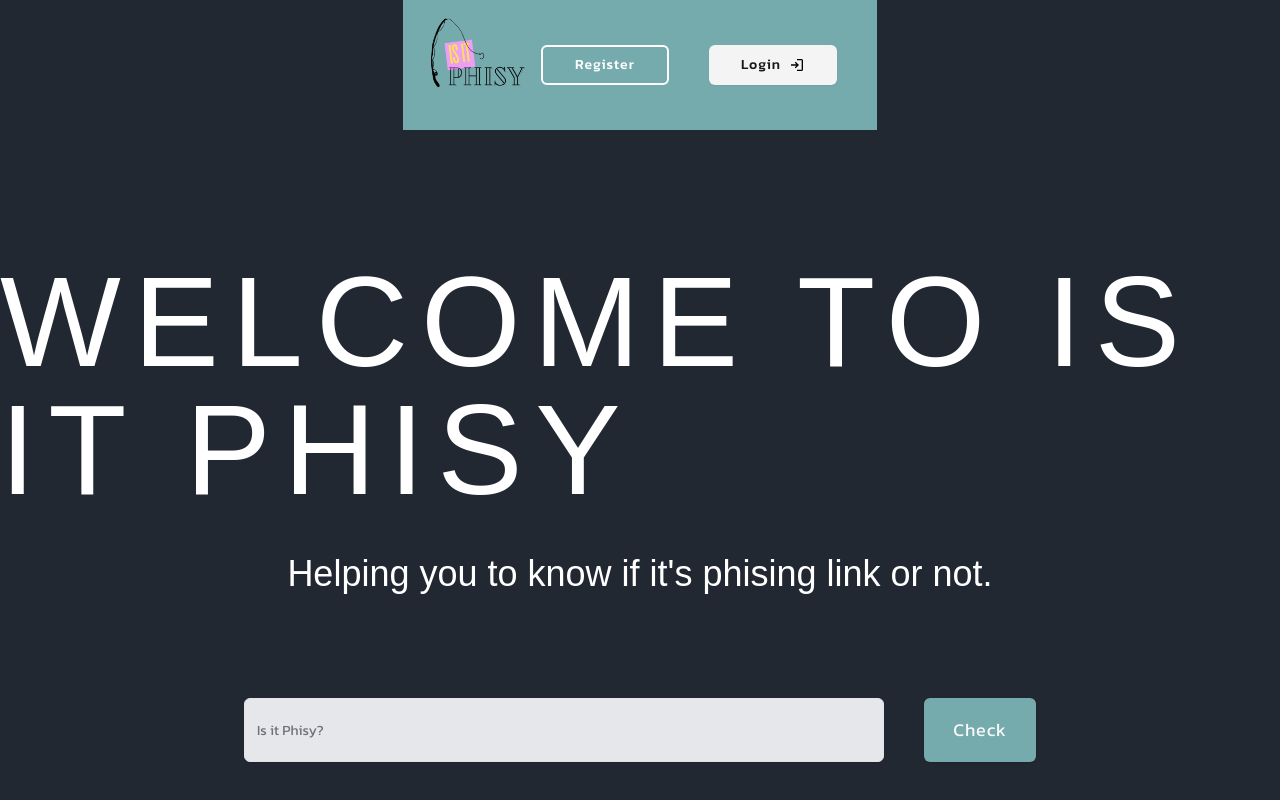
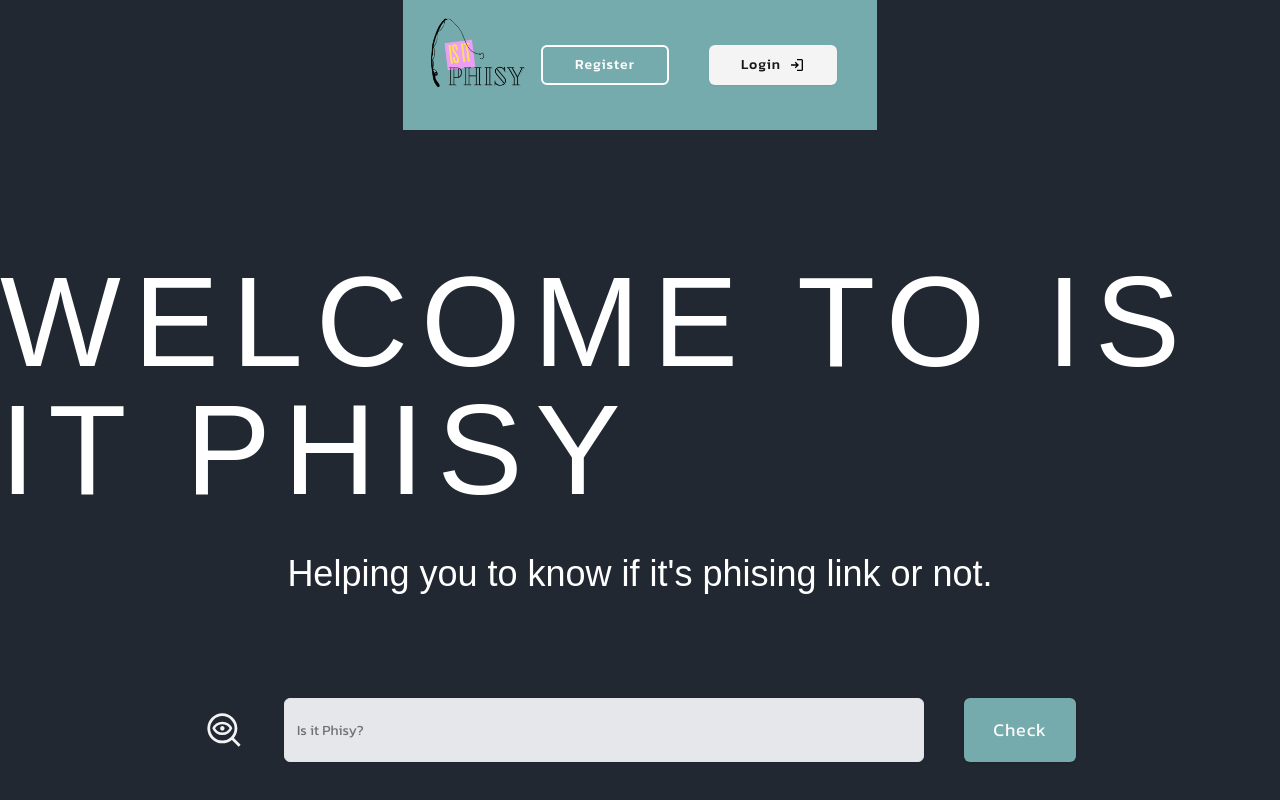
Before and after one commit to alharitz/isitphisy, a Next.js app: page / in a window 1280 px wide. Shown: the top 800 px of the page. Built offline with nearby package versions, Linux system fonts and the light colour scheme; a web font is replaced by a local one.

Commit message:
finish landing

```diff
--- a/src/app/page.tsx
+++ b/src/app/page.tsx
@@ -74,8 +74,18 @@ export default function Home() {
 
                     {/*form*/}
                     <div className="flex w-full justify-center items-center gap-10 mt-16">
-                        <Input type="text" placeholder="Is it Phisy?"  className="bg-gray-200 h-16 w-1/2 text-customDark font-kanit"/>
-                        <Button type="submit" className='bg-customLight h-16 w-28 hover:bg-white hover:text-customLight font-normal tracking-wider text-lg font-kanit'>Check</Button>
+                        <svg xmlns="http://www.w3.org/2000/svg" height="40px" viewBox="0 -960 960 960" width="40px"
+                             fill="#F3F3F3">
+                            <path
+                                d="M440-226.67q122 0 207.67-85.5 85.66-85.5 85.66-207.83 0-122-85.66-207.67Q562-813.33 440-813.33q-122.33 0-207.83 85.66Q146.67-642 146.67-520q0 122.33 85.5 207.83 85.5 85.5 207.83 85.5ZM440-520Zm0 160q-83 0-147.5-44.5T200-520q28-70 92.5-115T440-680q82 0 146.5 45T680-520q-29 71-93.5 115.5T440-360Zm0-60q55 0 101-26.5t72-73.5q-26-46-72-73t-101-27q-56 0-102 27t-72 73q26 47 72 73.5T440-420Zm0-46.67q21.67 0 37.5-15.33 15.83-15.33 15.83-38 0-21.67-15.83-37.5-15.83-15.83-37.5-15.83-22.67 0-38 15.83-15.33 15.83-15.33 37.5 0 22.67 15.33 38 15.33 15.33 38 15.33ZM440-160q-75 0-140.5-28.5t-114-77q-48.5-48.5-77-114T80-520q0-74 28.5-139.5t77-114.5q48.5-49 114-77.5T440-880q74 0 139.5 28.5T694-774q49 49 77.5 114.5T800-520q0 66-22 124.33-22 58.34-61 106l162.33 163-47 46.67-163-162.67q-47.66 39-106 60.84Q505-160 440-160Z"/>
+                        </svg>
+                        <Input type="text" placeholder="Is it Phisy?"
+                               className="bg-gray-200 h-16 w-1/2 text-customDark font-kanit"/>
+                        <Button size='lg' type="submit"
+                                className='bg-customLight h-16 w-28 hover:bg-white hover:text-customLight font-normal tracking-wider text-lg font-kanit'>
+                            Check
+
+                        </Button>
                     </div>
 
                     <p className='text-4xl font-ABeeZee text-white'>
@@ -83,7 +93,9 @@ export default function Home() {
                     </p>
 
                     {/*register*/}
-                    <Button size='lg' variant='ghost' className='border-2 border-customLight text-customLight font-kanit h-12 text-xl hover:bg-customLight hover:border-customLight' onClick={handleRegisterRedirect}>
+                    <Button size='lg' variant='ghost'
+                            className='border-2 border-customLight text-customLight font-kanit h-12 text-xl hover:bg-customLight hover:border-customLight'
+                            onClick={handleRegisterRedirect}>
                         Join with us
                     </Button>
                 </div>
```
